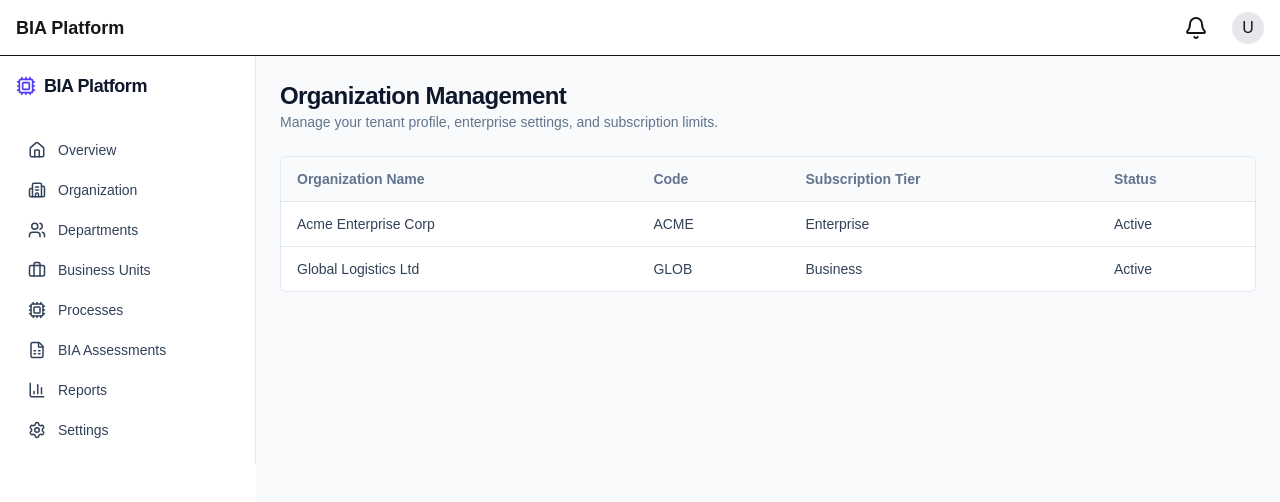
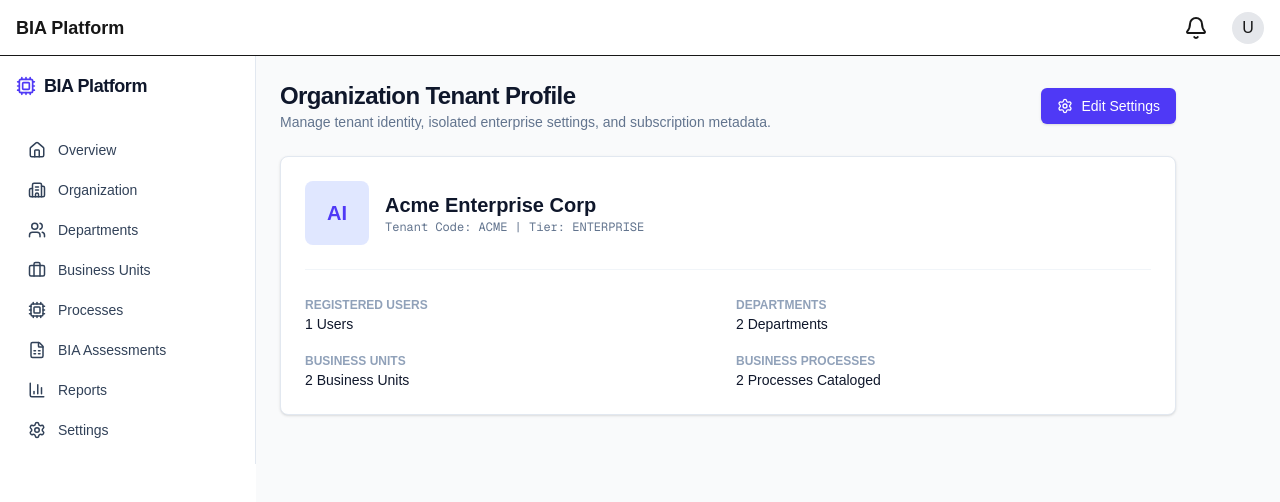
Before and after one commit to Metwallypsc/Ai-GRC, a Next.js app: page /organization in a window 1280 px wide. Shown: the top 502 px of the page. Built offline with nearby package versions, Linux system fonts and the light colour scheme; no server answers; the database is empty.

Commit message:
feat: integrate full-stack organization management module with neon postgresql

```diff
--- a/app/(dashboard)/organization/page.tsx
+++ b/app/(dashboard)/organization/page.tsx
@@ -1,26 +1,69 @@
 import React from "react";
-import { DataTable } from "@/components/ui/DataTable";
+import { prisma } from "@/lib/prisma";
+import Link from "next/link";
+import { Building2, Settings, Shield, Globe } from "lucide-react";
 
-export default function OrganizationPage() {
-  const columns = [
-    { accessorKey: "name", header: "Organization Name" },
-    { accessorKey: "code", header: "Code" },
-    { accessorKey: "tier", header: "Subscription Tier" },
-    { accessorKey: "status", header: "Status" },
-  ];
+export const dynamic = "force-dynamic";
 
-  const data = [
-    { name: "Acme Enterprise Corp", code: "ACME", tier: "Enterprise", status: "Active" },
-    { name: "Global Logistics Ltd", code: "GLOB", tier: "Business", status: "Active" },
-  ];
+export default async function RealOrganizationPage() {
+  let org: any = null;
+  try {
+    org = await prisma.organization.findFirst({
+      include: {
+        _count: {
+          select: { users: true, departments: true, businessUnits: true, processes: true },
+        },
+      },
+    });
+  } catch (e) {
+    console.error("Failed to fetch organization:", e);
+  }
 
   return (
-    <div className="space-y-6">
-      <div>
-        <h1 className="text-2xl font-bold tracking-tight text-slate-900 dark:text-slate-100">Organization Management</h1>
-        <p className="text-sm text-slate-500">Manage your tenant profile, enterprise settings, and subscription limits.</p>
+    <div className="space-y-6 max-w-4xl">
+      <div className="flex items-center justify-between">
+        <div>
+          <h1 className="text-2xl font-bold tracking-tight text-slate-900 dark:text-slate-100">Organization Tenant Profile</h1>
+          <p className="text-sm text-slate-500">Manage tenant identity, isolated enterprise settings, and subscription metadata.</p>
+        </div>
+        <Link
+          href="/organization/settings"
+          className="inline-flex items-center gap-2 px-4 py-2 bg-indigo-600 hover:bg-indigo-700 text-white text-sm font-medium rounded-md shadow-sm transition-colors"
+        >
+          <Settings size={16} /> Edit Settings
+        </Link>
       </div>
-      <DataTable columns={columns} data={data} />
+
+      <div className="bg-white dark:bg-slate-900 border border-slate-200 dark:border-slate-800 rounded-lg p-6 shadow-sm space-y-6">
+        <div className="flex items-center gap-4 pb-6 border-b border-slate-100 dark:border-slate-800">
+          <div className="h-16 w-16 bg-indigo-100 dark:bg-indigo-950 rounded-lg flex items-center justify-center text-indigo-600 dark:text-indigo-400 font-bold text-xl">
+            {org?.name ? org.name.substring(0, 2).toUpperCase() : "AI"}
+          </div>
+          <div>
+            <h2 className="text-xl font-bold text-slate-900 dark:text-slate-100">{org?.name || "Acme Enterprise Corp"}</h2>
+            <p className="text-xs text-slate-500 font-mono">Tenant Code: {org?.code || "ACME"} | Tier: {org?.tier || "ENTERPRISE"}</p>
+          </div>
+        </div>
+
+        <div className="grid grid-cols-1 md:grid-cols-2 gap-4 text-sm">
+          <div className="space-y-1">
+            <span className="text-xs font-semibold text-slate-400">REGISTERED USERS</span>
+            <div className="font-medium text-slate-900 dark:text-slate-100">{org?._count?.users || 1} Users</div>
+          </div>
+          <div className="space-y-1">
+            <span className="text-xs font-semibold text-slate-400">DEPARTMENTS</span>
+            <div className="font-medium text-slate-900 dark:text-slate-100">{org?._count?.departments || 2} Departments</div>
+          </div>
+          <div className="space-y-1">
+            <span className="text-xs font-semibold text-slate-400">BUSINESS UNITS</span>
+            <div className="font-medium text-slate-900 dark:text-slate-100">{org?._count?.businessUnits || 2} Business Units</div>
+          </div>
+          <div className="space-y-1">
+            <span className="text-xs font-semibold text-slate-400">BUSINESS PROCESSES</span>
+            <div className="font-medium text-slate-900 dark:text-slate-100">{org?._count?.processes || 2} Processes Cataloged</div>
+          </div>
+        </div>
+      </div>
     </div>
   );
 }
```
